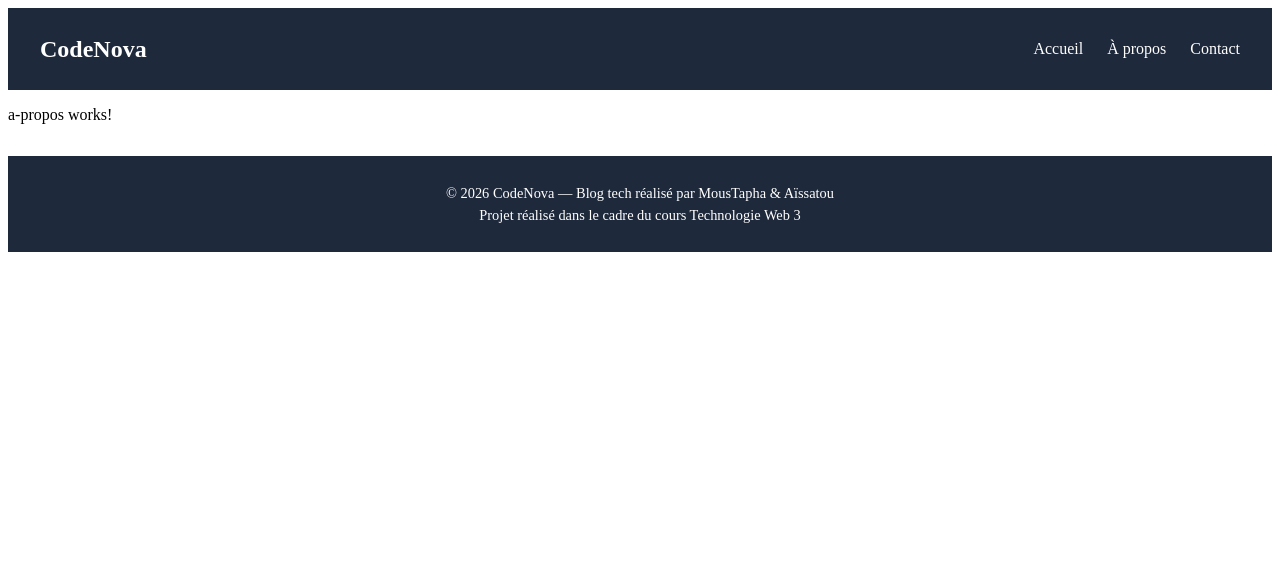
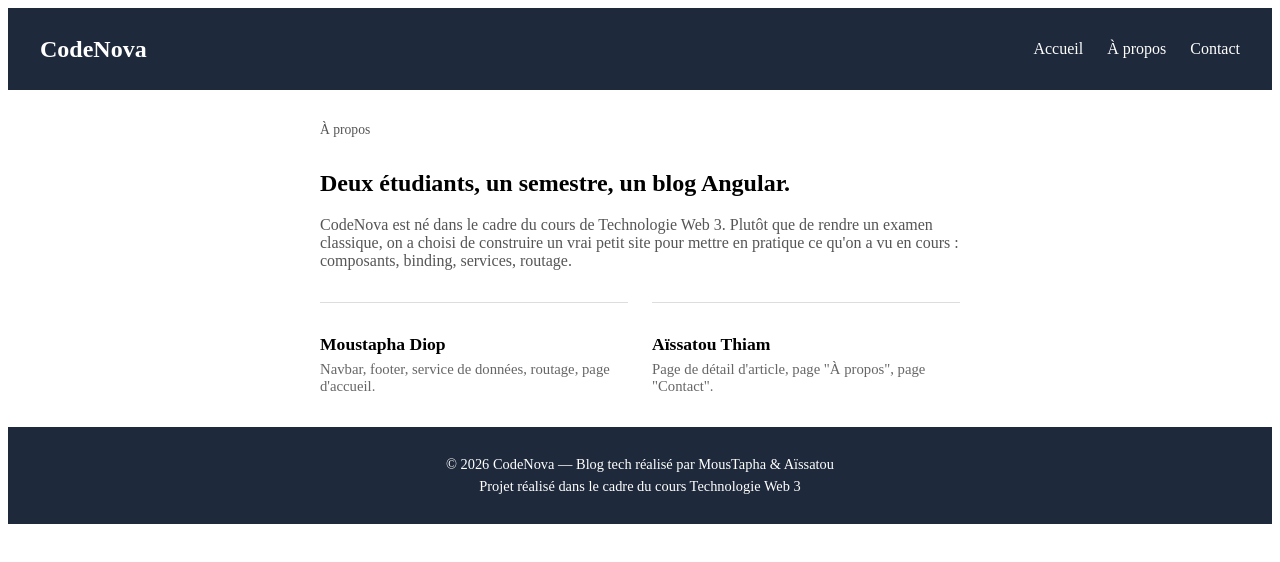
Before and after one commit to diopmoustapha351-sketch/Projet_Angular, an Angular app: page /a-propos in a window 1280 px wide. Shown: the top 562 px of the page. Built offline with nearby package versions, Linux system fonts and the light colour scheme.

Commit message:
Redaction et mise en forme de la page A propos

```diff
--- a/src/app/pages/a-propos/a-propos.css
+++ b/src/app/pages/a-propos/a-propos.css
@@ -0,0 +1,42 @@
+.a-propos {
+  max-width: 640px;
+  margin: 2rem auto;
+  padding: 0 1rem;
+}
+
+.eyebrow {
+  font-size: 0.85rem;
+  color: #4FD1C5;
+  margin-bottom: 0.5rem;
+}
+
+.a-propos h1 {
+  margin-bottom: 1.2rem;
+}
+
+.a-propos > p {
+  color: #555;
+  margin-bottom: 2rem;
+}
+
+.equipe {
+  display: grid;
+  grid-template-columns: 1fr 1fr;
+  gap: 1.5rem;
+}
+
+.membre {
+  border-top: 1px solid #ddd;
+  padding-top: 1rem;
+}
+
+.membre h2 {
+  font-size: 1.1rem;
+  margin-bottom: 0.4rem;
+}
+
+.membre p {
+  color: #666;
+  font-size: 0.92rem;
+  margin: 0;
+}
--- a/src/app/pages/a-propos/a-propos.html
+++ b/src/app/pages/a-propos/a-propos.html
@@ -1 +1,21 @@
-<p>a-propos works!</p>
+<section class="a-propos">
+  <p class="eyebrow">À propos</p>
+  <h1>Deux étudiants, un semestre, un blog Angular.</h1>
+
+  <p>
+    CodeNova est né dans le cadre du cours de Technologie Web 3. Plutôt que de rendre un examen
+    classique, on a choisi de construire un vrai petit site pour mettre en pratique ce qu'on a vu
+    en cours : composants, binding, services, routage.
+  </p>
+
+  <div class="equipe">
+    <div class="membre">
+      <h2>Moustapha Diop</h2>
+      <p>Navbar, footer, service de données, routage, page d'accueil.</p>
+    </div>
+    <div class="membre">
+      <h2>Aïssatou Thiam</h2>
+      <p>Page de détail d'article, page "À propos", page "Contact".</p>
+    </div>
+  </div>
+</section>
```
